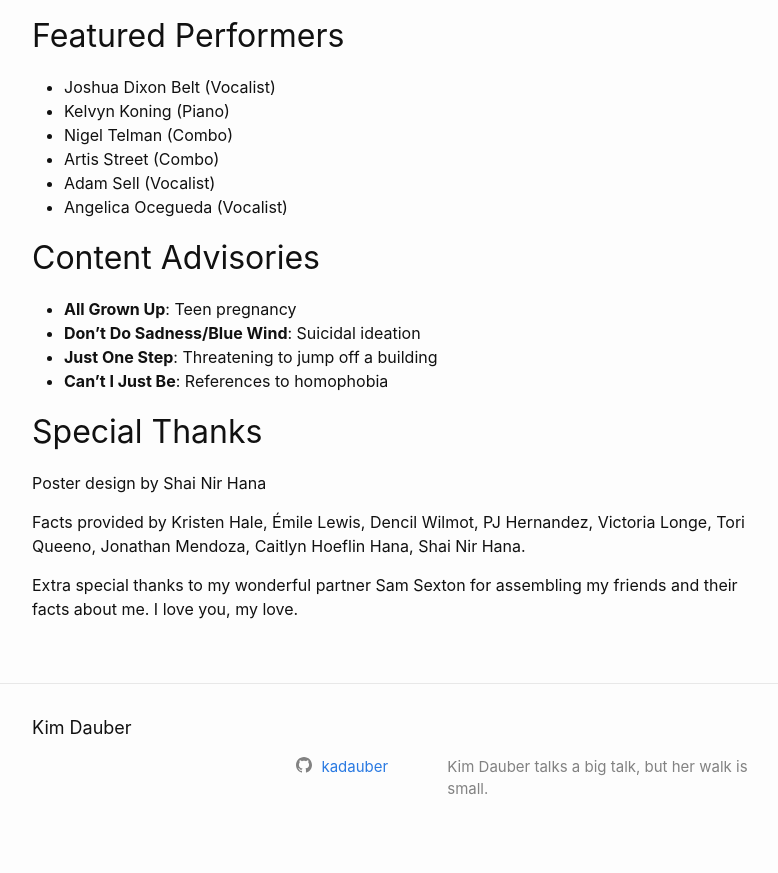
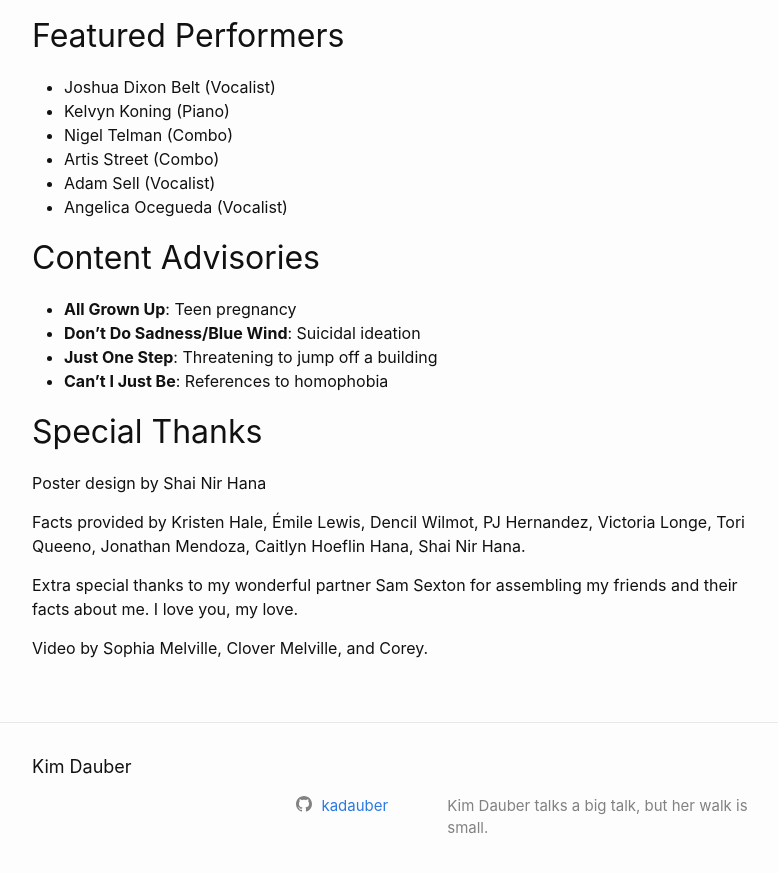
Before and after one commit to kadauber/kadauber.github.io, a Jekyll site: the page built from pages/ordeal.md, in a window 1280 px wide and 900 px high, scrolled down 1099 px. Shown: the top 873 px of the window, without its empty margins (238-1016 px from the left). Built offline with Jekyll 4.4.1, drawn with Linux system fonts in a browser that asks for light colours.

Commit message:
Update ordeal.md Add video credits

```diff
--- a/pages/ordeal.md
+++ b/pages/ordeal.md
@@ -61,3 +61,5 @@ Poster design by Shai Nir Hana
 Facts provided by Kristen Hale, Émile Lewis, Dencil Wilmot, PJ Hernandez, Victoria Longe, Tori Queeno, Jonathan Mendoza, Caitlyn Hoeflin Hana, Shai Nir Hana.
 
 Extra special thanks to my wonderful partner Sam Sexton for assembling my friends and their facts about me. I love you, my love.
+
+Video by Sophia Melville, Clover Melville, and Corey.
```
